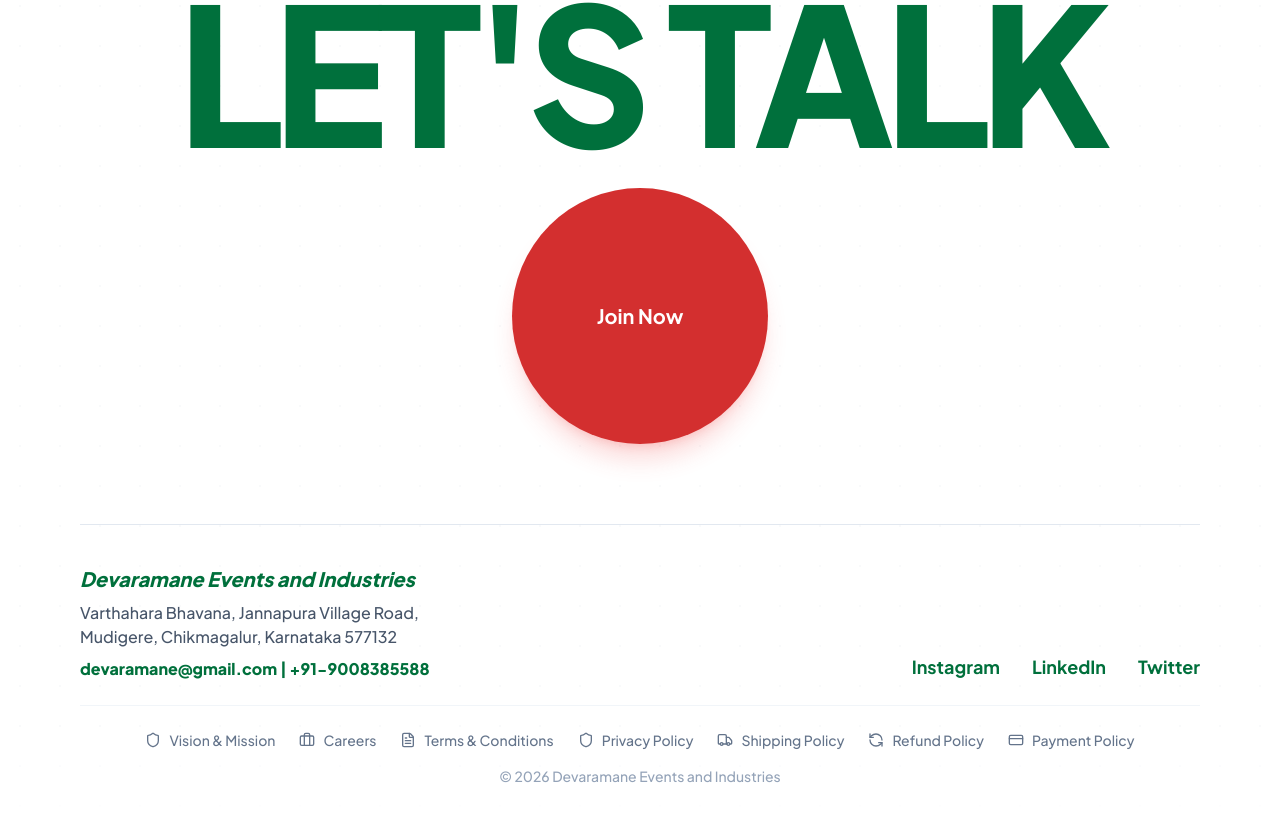
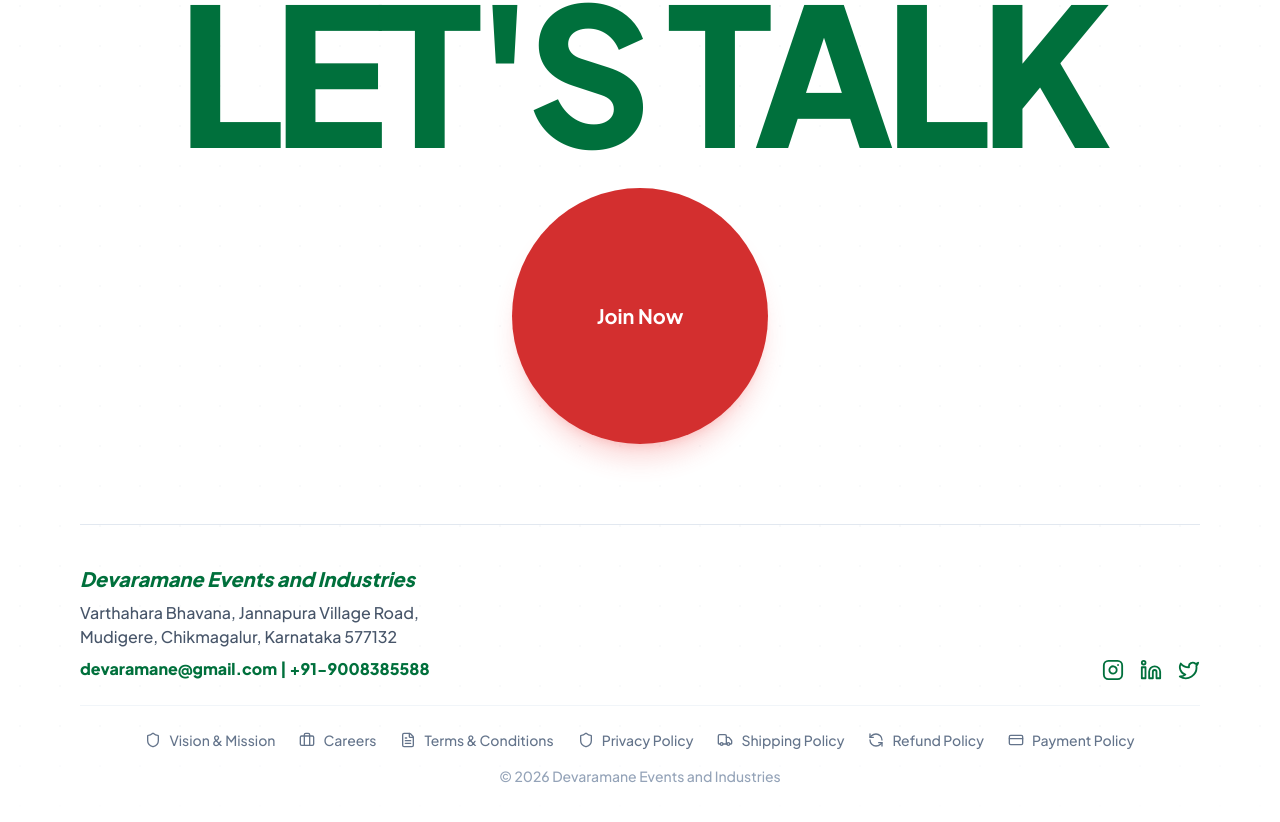
Before and after one commit to peakinfosolution036-lab/ai-d-mart, a Next.js app: page /about in a window 1280 px wide. Shown: the part 4700-5522 px from the top of the page. Built offline with nearby package versions, Linux system fonts and the light colour scheme; no server answers.

Commit message:
chore: fix footer social icons spacing

```diff
--- a/src/components/Footer.tsx
+++ b/src/components/Footer.tsx
@@ -2,7 +2,7 @@
 
 import React, { useEffect, useRef } from 'react';
 import Link from 'next/link';
-import { Shield, Briefcase, FileText, Truck, RefreshCcw, CreditCard } from 'lucide-react';
+import { Shield, Briefcase, FileText, Truck, RefreshCcw, CreditCard, Instagram, Linkedin, Twitter } from 'lucide-react';
 
 const Reveal = ({ children, className = "", delay = 0 }: { children: React.ReactNode; className?: string; delay?: number }) => {
     const ref = useRef<HTMLDivElement>(null);
@@ -59,10 +59,10 @@ export const Footer = () => (
                     </p>
                     <p className="text-[#00703C] mt-2 font-black">devaramane@gmail.com | +91-9008385588</p>
                 </div>
-                <div className="flex gap-8 mt-6 md:mt-0 font-bold text-lg">
-                    <a href="https://instagram.com" target="_blank" rel="noopener noreferrer" className="interactive text-[#00703C] hover:text-[#004D2C] transition-colors">Instagram</a>
-                    <a href="https://linkedin.com" target="_blank" rel="noopener noreferrer" className="interactive text-[#00703C] hover:text-[#004D2C] transition-colors">LinkedIn</a>
-                    <a href="https://twitter.com" target="_blank" rel="noopener noreferrer" className="interactive text-[#00703C] hover:text-[#004D2C] transition-colors">Twitter</a>
+                <div className="flex gap-4 mt-6 md:mt-0 items-center">
+                    <a href="https://instagram.com" target="_blank" rel="noopener noreferrer" className="interactive text-[#00703C] hover:text-[#004D2C] transition-colors"><Instagram size={22} /></a>
+                    <a href="https://linkedin.com" target="_blank" rel="noopener noreferrer" className="interactive text-[#00703C] hover:text-[#004D2C] transition-colors"><Linkedin size={22} /></a>
+                    <a href="https://twitter.com" target="_blank" rel="noopener noreferrer" className="interactive text-[#00703C] hover:text-[#004D2C] transition-colors"><Twitter size={22} /></a>
                 </div>
             </div>
             <div className="flex flex-wrap justify-center items-center gap-x-6 gap-y-4 mt-6 pt-6 border-t border-slate-100 text-sm font-medium text-slate-500">
```
